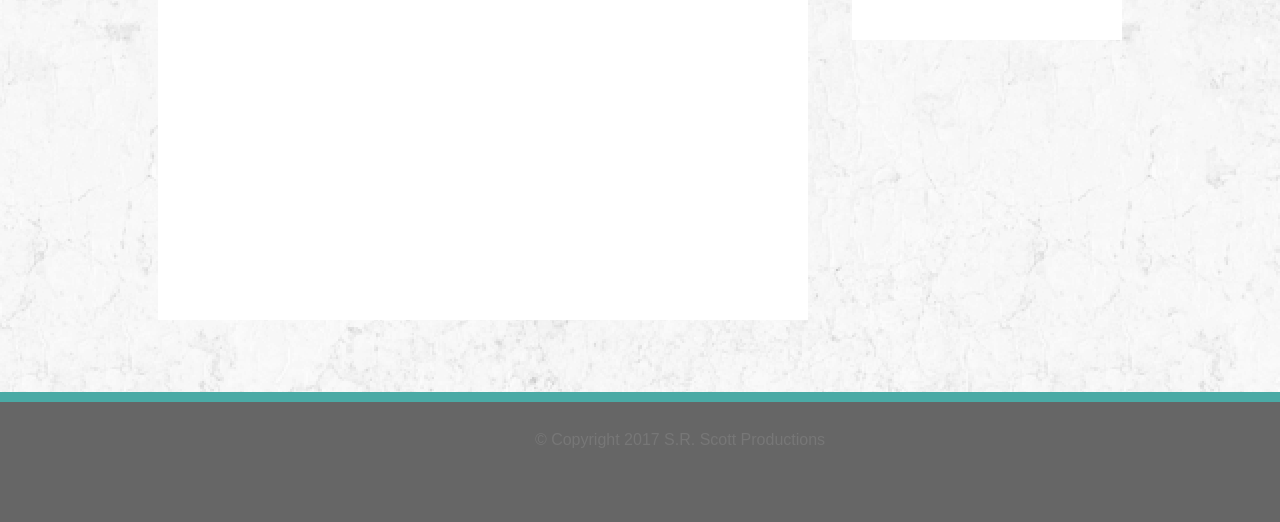
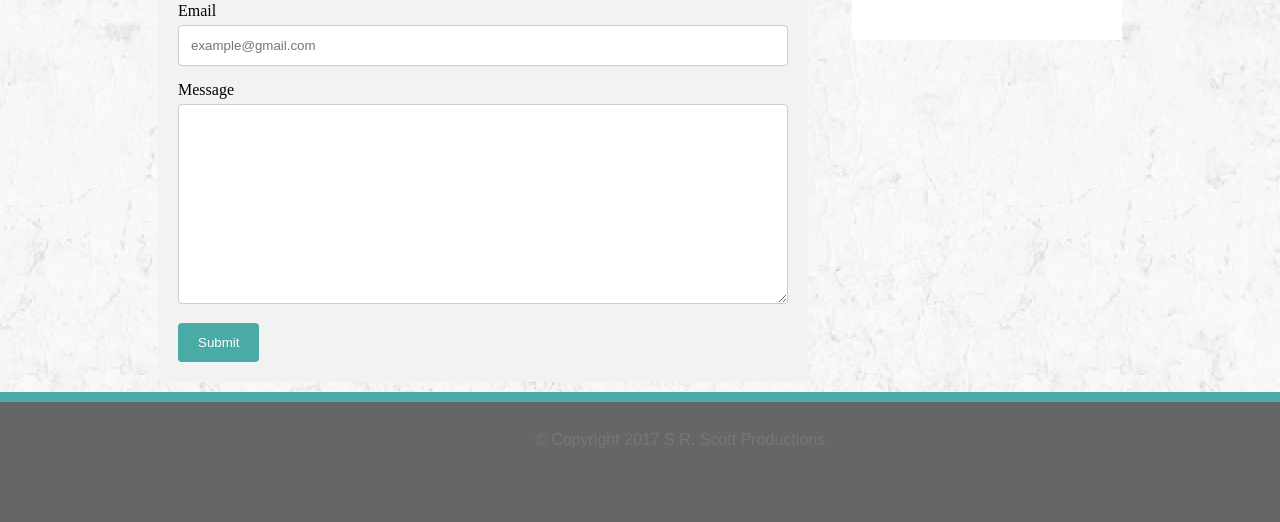
Before and after one commit to bamacanuck/Basic-Portfolio, a plain HTML site: page contact.html in a window 1280 px wide. Shown: the part 307-829 px from the top of the page. Drawn offline with Linux system fonts and the light colour scheme.

Commit message:
added submission form elements to contact page, and associated style elements

```diff
--- /dev/null
+++ b/assets/css/formStyle.css
@@ -0,0 +1,29 @@
+input[type=text], select, textarea {
+    width: 100%;
+    padding: 12px;
+    border: 1px solid #ccc;
+    border-radius: 4px;
+    box-sizing: border-box;
+    margin-top: 6px;
+    margin-bottom: 16px;
+    resize: vertical;
+}
+
+input[type=submit] {
+    background-color: #4CAF50;
+    color: white;
+    padding: 12px 20px;
+    border: none;
+    border-radius: 4px;
+    cursor: pointer;
+}
+
+input[type=submit]:hover {
+    background-color: #45a049;
+}
+
+.container {
+    border-radius: 5px;
+    background-color: #f2f2f2;
+    padding: 20px;
+}
--- a/assets/css/style.css
+++ b/assets/css/style.css
@@ -103,7 +103,7 @@ p {
 	background-color: white;
 }
 
-#about {
+.about {
 	font-size: 24px;
 	font-weight: 1000;
 	color: #4aaaa5;
@@ -162,3 +162,33 @@ p {
 #icons {
 	margin-left: 40px;
 }
+
+input[type=text], select, textarea {
+    width: 100%;
+    padding: 12px;
+    border: 1px solid #ccc;
+    border-radius: 4px;
+    box-sizing: border-box;
+    margin-top: 6px;
+    margin-bottom: 16px;
+    resize: vertical;
+}
+
+input[type=submit] {
+    background-color: #4aaaa5;
+    color: white;
+    padding: 12px 20px;
+    border: none;
+    border-radius: 4px;
+    cursor: pointer;
+}
+
+input[type=submit]:hover {
+    background-color: #FF0000;
+}
+
+.container {
+    border-radius: 5px;
+    background-color: #f2f2f2;
+    padding: 20px;
+}
--- a/contact.html
+++ b/contact.html
@@ -32,11 +32,37 @@
 	<section>
 
 		<div id="contactBlock">
-			<div id="about">Contact</div>
+
+			<h2 class="about">Contact</h2>
+
+  			<div class="container">
+    			<form action="/someAction.php">
+      			<label for="name">Name</label>
+      			<input type="text" id="name" name="name" placeholder="	John Smith">
+
+      			<label for="email">Email</label>
+      			<input type="text" id="email" name="e-mail" placeholder="example@gmail.com">
+
+      			<!-- <label for="country">Country</label>
+      			<select id="country" name="country">
+        			<option value="australia">Australia</option>
+        			<option value="canada">Canada</option>
+        			<option value="usa">USA</option>
+      			</select> -->
+
+      			<label for="message">Message</label>
+      			<textarea id="message" name="message" placeholder="" style="height:200px"></textarea>
+
+      			<input type="submit" value="Submit">
+    			</form>
+  			</div>
+
+
+			<!-- <div class="about">Contact</div>
 			<br>
 			<div id=bigMidLine>
 			</div>
-			<form action=""></form>
+			<form action=""></form> -->
 
 		</div>
 
```
Also changed, not shown: form.html (added, +33 -0 lines), index.html (+1 -1 lines), portfolio.html (+1 -1 lines).
